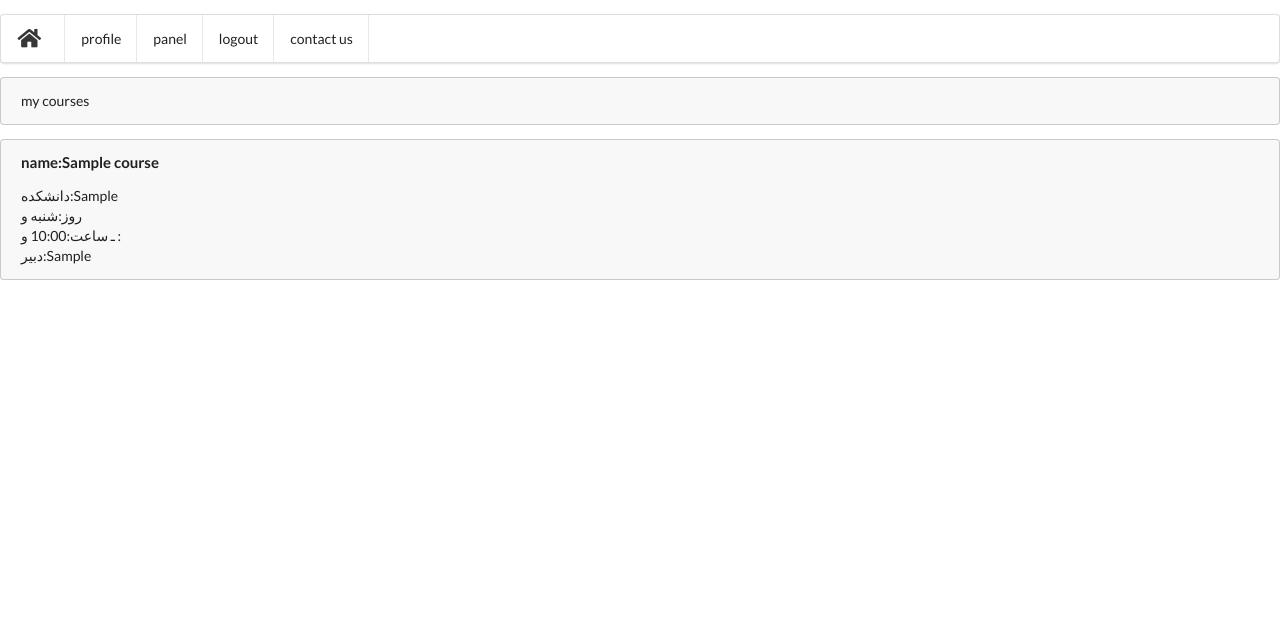
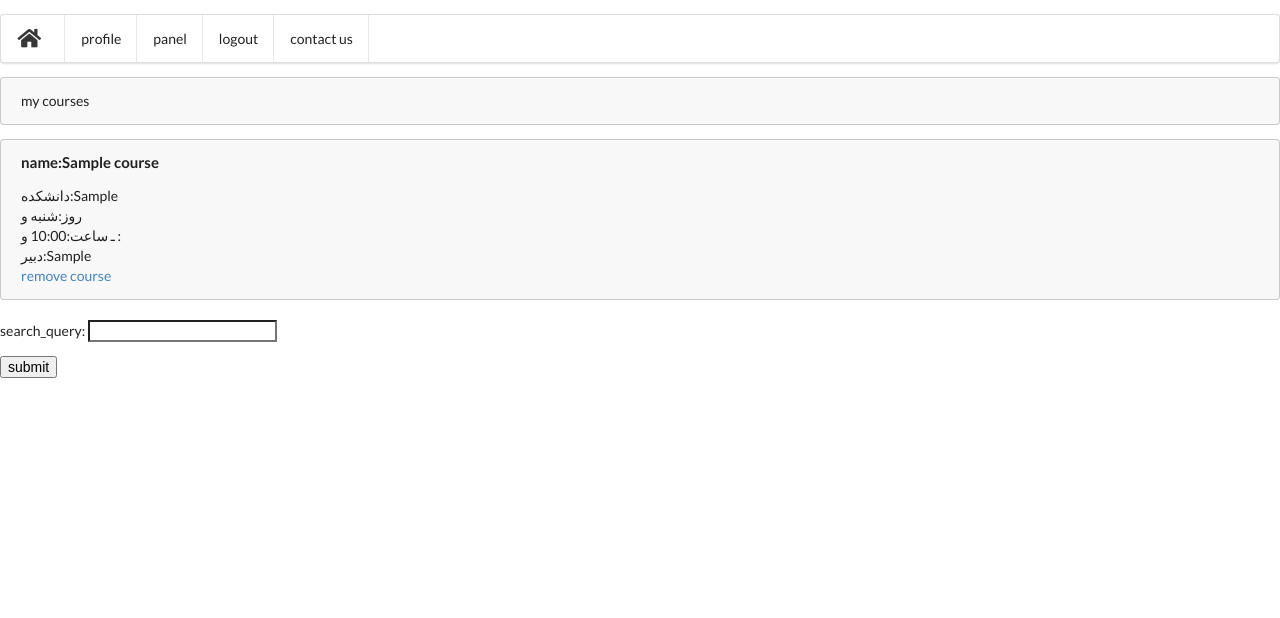
Before and after one commit to sreyhani/rango, a Django app: page /courses/ in a window 1280 px wide. Shown: the top 618 px of the page. Run offline with Django 3.2, Linux system fonts and the light colour scheme; a user stored in the database is signed in; tables that the repository leaves empty hold one stand-in row (values such as "Sample post"); some libraries are stand-ins or nearby versions.

Commit message:
17 added

```diff
--- a/edusys/urls.py
+++ b/edusys/urls.py
@@ -17,4 +17,6 @@ urlpatterns = [
     path('create_new_course/', create_new_course, name='create_new_course'),
     path('courses/', courses, name='course'),
     url(r'get_course/(?P<course_id>[0-9]+)$', get_course, name='get_course'),
+    url(r'remove_course/(?P<course_id>[0-9]+)$', remove_course, name='remove_course'),
+
 ]
--- a/edusys/views.py
+++ b/edusys/views.py
@@ -131,13 +131,11 @@ def courses(req):
             #     courses = Course.objects.filter(department=searched)
             # elif teacher:
             #     courses = Course.objects.filter(teacher=searched)
-            return render(req, "courses.html", {'courses': all_courses, 'form': form, 'my_courses': my_courses, 'searched': searched_courses})
+            return render(req, "courses.html", {'courses': all_courses, 'form': form, 'my_courses': my_courses,
+                                                'searched': searched_courses})
     form = SearchCourse()
 
-    return render(req, "courses.html", {'courses': all_courses, 'form': form, 'my_courses': my_courses,})
-
-
-
+    return render(req, "courses.html", {'courses': all_courses, 'form': form, 'my_courses': my_courses, })
 
 
 def get_course(req, course_id):
@@ -145,3 +143,10 @@ def get_course(req, course_id):
     course.user.add(req.user)
     course.save()
     return redirect('/courses')
+
+
+def remove_course(req, course_id):
+    course = Course.objects.filter(id=course_id).all()[0]
+    course.user.remove(req.user)
+    course.save()
+    return redirect('/courses')
--- a/templates/courses.html
+++ b/templates/courses.html
@@ -41,7 +41,7 @@
                         و
                         {{ course.second_day.hour|stringformat:"02d" }}:{{ course.second_day.minute|stringformat:"02d" }}</div>
                     <div>دبیر:{{ course.teacher }}</div>
-{#                    <a class="remove" href="{% url 'get_course' course_id=course.id %}">get course</a>#}
+                    <a class="remove" href="{% url 'remove_course' course_id=course.id %}">remove course</a>
                 </div>
             </div>
             <br>
@@ -49,19 +49,19 @@
         {% endfor %}
 
     </div>
-{#    <form id="search_form" action="/courses/" method="post">#}
-{#        {% csrf_token %}#}
-{#        {{ form.as_p }}#}
-{#        <button name="submit" type="submit">submit</button>#}
-{#    </form>#}
-{#    <div id="search_result">#}
-{#        {% for course in searched %}#}
-{#            <div class="{{ course.course_number }}_{{ course.group_number }}">#}
-{#                <div> اسم{{ course.name }}</div>#}
-{#                <div> دبیر{{ course.teacher }}</div>#}
-{#            </div>#}
-{#        {% endfor %}#}
-{#    </div>#}
+    <form id="search_form" action="/courses/" method="post">
+        {% csrf_token %}
+        {{ form.as_p }}
+        <button name="submit" type="submit">submit</button>
+    </form>
+    <div id="search_result">
+        {% for course in searched %}
+            <div class="{{ course.course_number }}_{{ course.group_number }}">
+                <div> اسم{{ course.name }}</div>
+                <div> دبیر{{ course.teacher }}</div>
+            </div>
+        {% endfor %}
+    </div>
 
 {% endblock %}
 </body>
```
